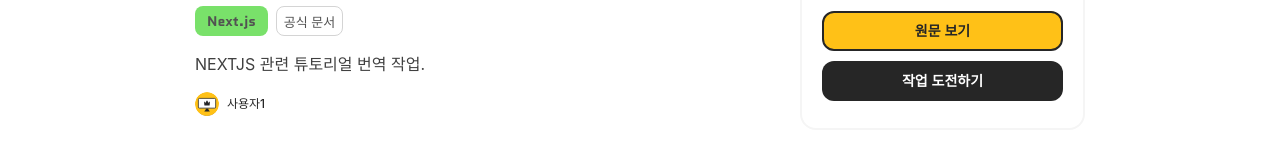
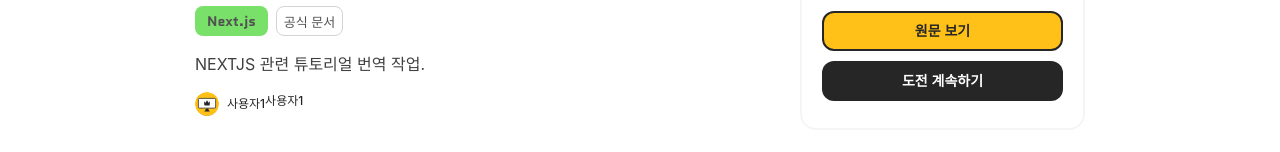
Before and after one commit to claudia99503/docthru-fe, a Next.js app: page /1 in a window 1280 px wide. Shown: the part 130-282 px from the top of the page. Built offline with nearby package versions, Linux system fonts and the light colour scheme; no server answers; a web font is replaced by a local one.

Commit message:
:sparkles:  [Feat] 로그인 유저에 따라 버튼 변경
도전 버튼 타입 종류만 추가
추후 작업 기록에 따라 변경되도록 수정 필요

```diff
--- a/src/components/challenge/ChallengeDetailInfo.jsx
+++ b/src/components/challenge/ChallengeDetailInfo.jsx
@@ -4,15 +4,30 @@ import { Profile } from '../common/Profile';
 
 import styles from './ChallengeDetailInfo.module.css';
 import Container from './Container';
+import { useEffect, useState } from 'react';
 
 const ChallengeDetailInfo = ({ list }) => {
   const router = useRouter();
+  const [type, setType] = useState('beginning');
   const { id: challengeId } = router.query;
 
   const data = list[challengeId - 1];
   const user = data?.applications[0].user;
+  // const user = list?.applications[0].user;
 
-  // const user = list?.applications[0].user;
+  // 추후 작업 기록 여부 확인으로 변경 필요
+  const loginUser = 1;
+
+  const getLoginUser = () => {
+    if (user?.userId == loginUser) {
+      setType('continuation');
+    }
+  };
+
+  useEffect(() => {
+    getLoginUser()
+  }, []);
+  // -----------------------------------------------
 
   return (
     <>
@@ -24,6 +39,7 @@ const ChallengeDetailInfo = ({ list }) => {
             <div className={styles.description}>{data.description}</div>
             <div className={styles['user-profile']}>
               <Profile user={user} width="24px" type="simple" />
+              <span>{user.nickname}</span>
             </div>
           </div>
           <Container
@@ -31,6 +47,7 @@ const ChallengeDetailInfo = ({ list }) => {
             participants={data.participants}
             maxParticipants={data.maxParticipants}
             progress={true}
+            type={type}
           />
         </div>
       ) : (
--- a/src/components/challenge/Container.jsx
+++ b/src/components/challenge/Container.jsx
@@ -8,6 +8,7 @@ const Container = ({
   participants,
   maxParticipants,
   progress = false,
+  type,
 }) => {
   const isMobile = useMediaQuery({ query: '(max-width: 743px)' });
 
@@ -21,6 +22,10 @@ const Container = ({
     const date = new Date(dateTime);
     const options = { year: 'numeric', month: 'long', day: 'numeric' };
     return `${date.toLocaleString('ko-KR', options)} 마감`;
+  };
+
+  const getButtonType = (type) => {
+    return type == 'beginning' ? '작업 도전하기' : '도전 계속하기';
   };
 
   return (
@@ -49,7 +54,7 @@ const Container = ({
           </div>
           <div className={styles['challenge-button-row']}>
             <button className={styles['gray-button']} style={getButtonStyles()}>
-              작업 도전하기
+              {getButtonType(type)}
             </button>
           </div>
         </>
@@ -57,7 +62,7 @@ const Container = ({
         <div className={styles['mobile-buttons-row']}>
           <button className={styles['primary-button']}>원문 보기</button>
           <button className={styles['gray-button']} style={getButtonStyles()}>
-            작업 도전하기
+            {getButtonType(type)}
           </button>
         </div>
       )}
```
